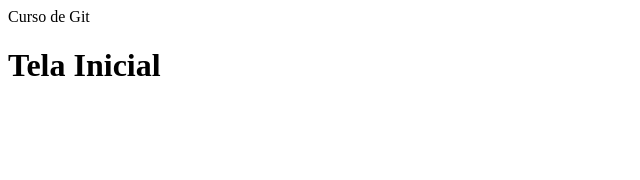
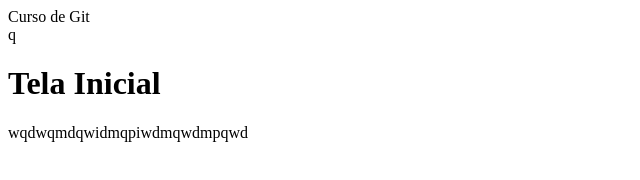
Before and after one commit to WeslleyHarielLima/Cursogit, a plain HTML site: page index.html in a window 1280 px wide. Shown: the whole page, without its empty margins (0-640 px from the left). Drawn offline with Linux system fonts and the light colour scheme.

Commit message:
versão com empresa

```diff
--- a/index.html
+++ b/index.html
@@ -5,8 +5,9 @@
 <title>Curso de Git</title>
 </head>
 <body>
-<div id="cabecalho">
+<div id="cabecalho">q
     <h1>Tela Inicial</h1>
+    <p>wqdwqmdqwidmqpiwdmqwdmpqwd</p>
 </div>
 
 
```
Also changed, not shown: empresa.html (added).
